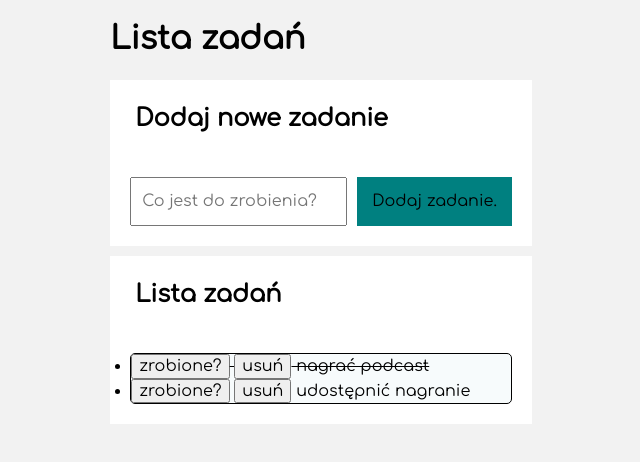
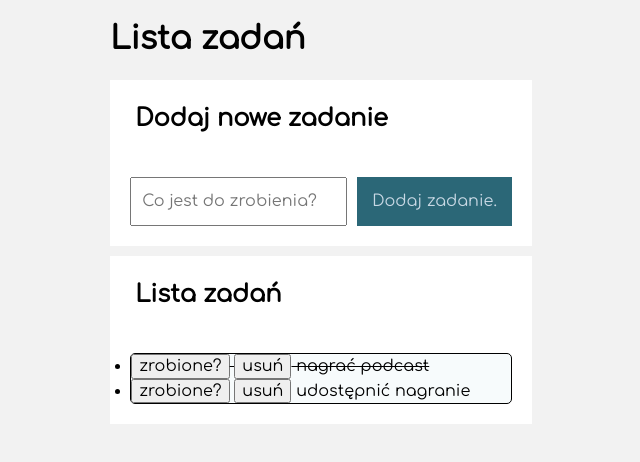
Before and after one commit to MariaHola/todo-list, a plain HTML site: page index.html in a window 1280 px wide. Shown: the whole page, without its empty margins (319-959 px from the left). Drawn offline with nearby package versions, Linux system fonts and the light colour scheme; files whose address does not match are found by name.

Commit message:
adding next css

```diff
--- a/css/form.css
+++ b/css/form.css
@@ -12,16 +12,18 @@
 
 .form__input {
     padding: 10px;
-    border: 1 px solid #eee;
+    border: 1 px solid #ffffff;
 }
 
 .form__button {
     padding: 15px;
     border: none;
-    background-color: teal;
-    color: ;
+    background-color: #2b6777;
+    color: #c8d8e4;
+    transition-duration: 0.4s;
+    text-align: center;
 }
 
 .form__button:hover {
-    background-color: blue;
+    background-color: #c8d8e4 ;
 }
```
